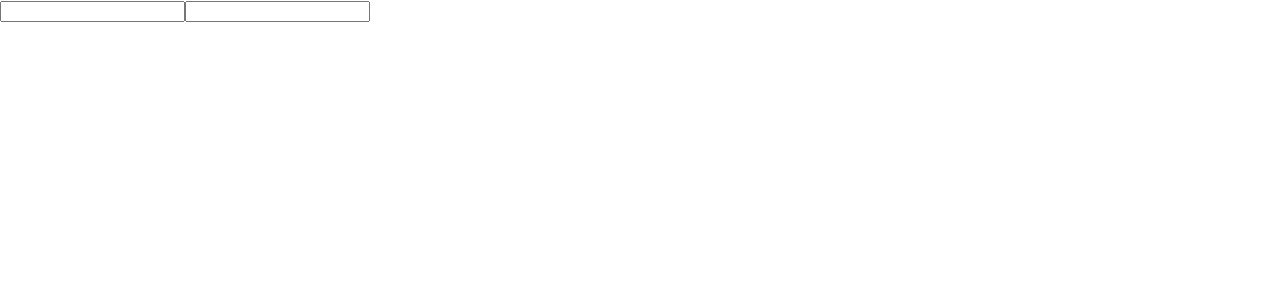
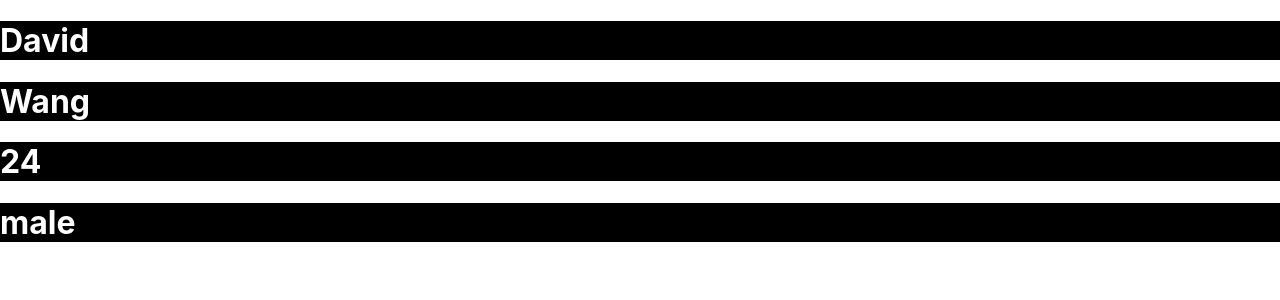
Before and after one commit to hunter850/react, a React (Vite) app: page / in a window 1280 px wide. Shown: the top 300 px of the page. Built offline with nearby package versions, Linux system fonts and the light colour scheme.

Commit message:
buil my hook with two useContext

```diff
--- a/src/App.jsx
+++ b/src/App.jsx
@@ -1,7 +1,7 @@
-import PracticeUseMemo from "./practice/44.PracticeUseMemo";
+import YourHook from "./practice/43.YourHook";
 const App = () => {
     const el = (
-        <PracticeUseMemo />
+        <YourHook />
     )
 
     return el;
--- a/src/practice/43.YourHook.jsx
+++ b/src/practice/43.YourHook.jsx
@@ -1,11 +1,14 @@
 import { VariableProvider } from "./components/43.VariableProvider";
+import { StyleProvider } from "./components/43.StyleProvider";
 import VariableChild from "./components/43.VariableChild";
 
 const YourHook = () => {
     const el = (
-        <VariableProvider>
-            <VariableChild />
-        </VariableProvider>
+        <StyleProvider>
+            <VariableProvider>
+                <VariableChild />
+            </VariableProvider>
+        </StyleProvider>
     )
 
     return el;
--- /dev/null
+++ b/src/practice/components/43.StyleProvider.jsx
@@ -0,0 +1,21 @@
+import React, { useContext } from "react"
+
+const theme = {
+    backgroundColor: "#000",
+    color: "#fff"
+}
+
+const ThemeContext = React.createContext();
+export const useStyle = () => {
+    return useContext(ThemeContext);
+}
+
+export const StyleProvider = ({children}) => {
+    const el = (
+        <ThemeContext.Provider value={theme}>
+            {children}
+        </ThemeContext.Provider>
+    )
+
+    return el;
+}
--- a/src/practice/components/43.VariableGrandChild.jsx
+++ b/src/practice/components/43.VariableGrandChild.jsx
@@ -1,16 +1,18 @@
 import { Fragment } from "react";
 import { usePersonVariable } from "./43.VariableProvider";
+import { useStyle } from "./43.StyleProvider";
 
 const VariableGrandChild = () => {
 
     const person = usePersonVariable();
+    const theme = useStyle();
 
     const el = (
         <Fragment>
-            <h1>{person.firstName}</h1>
-            <h1>{person.lastName}</h1>
-            <h1>{person.age}</h1>
-            <h1>{person.gender}</h1>
+            <h1 style={theme}>{person.firstName}</h1>
+            <h1 style={theme}>{person.lastName}</h1>
+            <h1 style={theme}>{person.age}</h1>
+            <h1 style={theme}>{person.gender}</h1>
         </Fragment>
     )
 
```
